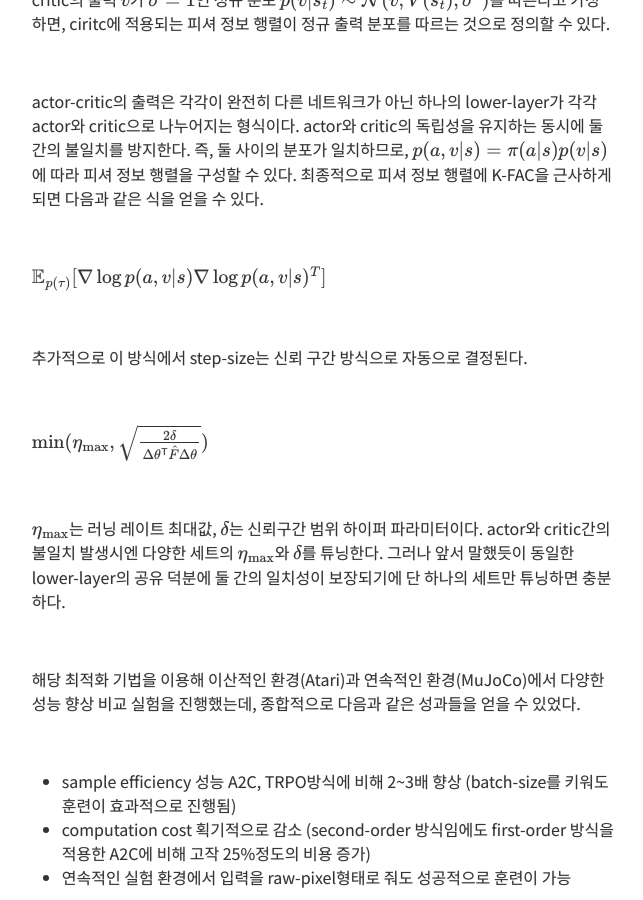
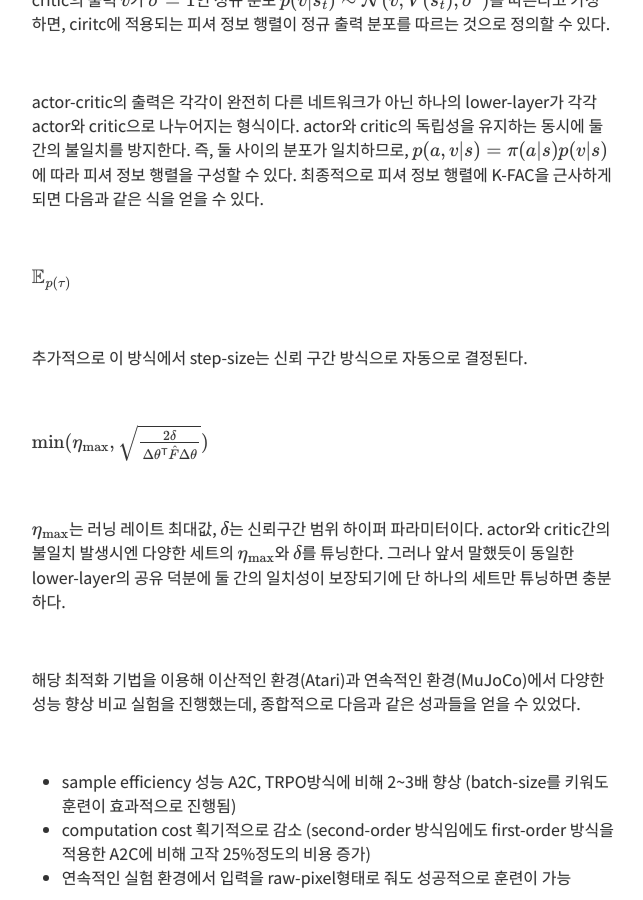
Before and after one commit to Clarit7/clarit7.github.io, a Jekyll site: the page built from _posts/2020-12-30-acktr.md, in a window 1280 px wide and 900 px high, scrolled down 3184 px. Shown: the whole window, without its empty margins (317-960 px from the left). Built offline with Jekyll 4.4.1, drawn with Linux system fonts in a browser that asks for light colours; some web fonts are replaced; formulas are drawn with MathJax 3; comment, search, counter and statistics services are not loaded.

Commit message:
Update 2020-12-30-acktr.md

```diff
--- a/_posts/2020-12-30-acktr.md
+++ b/_posts/2020-12-30-acktr.md
@@ -98,7 +98,7 @@ actor-critic의 출력은 각각이 완전히 다른 네트워크가 아닌 하
 
 <br/>
 
-$\mathbb{E}_{p(\tau)}[\nabla\log p(a, v{\lvert}s)\nabla\log p(a,v{\lvert}s)^T]$
+$\mathbb{E}_{p(\tau)}$
 
 <br/>
 
```
